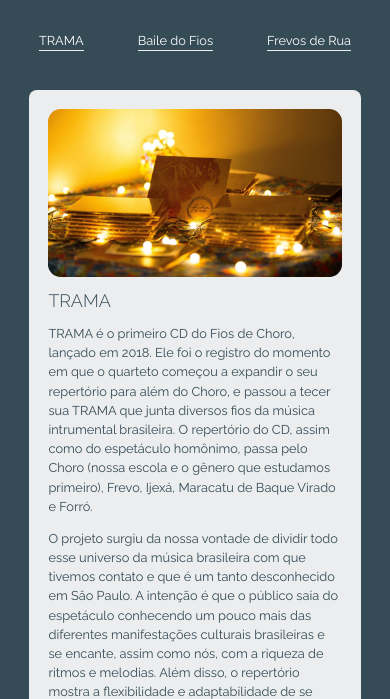
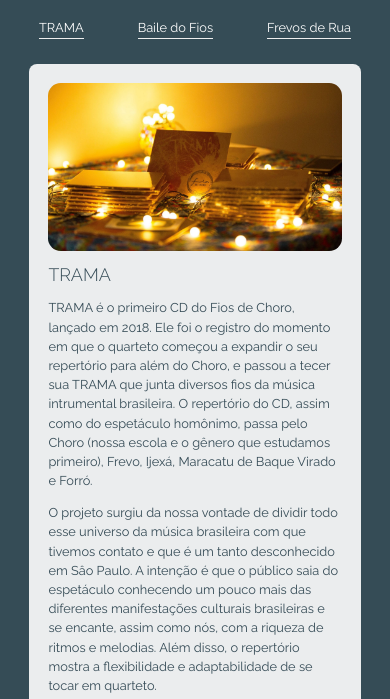
Before and after one commit to allangpio/fiosdechoro_site, a plain HTML site: page projetos.html in a window 390 px wide. Shown: the part 108-807 px from the top of the page. Drawn offline with Linux system fonts and the light colour scheme.

Commit message:
fixing some bugs

```diff
--- a/projetos.html
+++ b/projetos.html
@@ -71,7 +71,7 @@
               escola e o gênero que estudamos primeiro), Frevo, Ijexá, Maracatu
               de Baque Virado e Forró.
             </p>
-            <p class="u-margin-bottom-md">
+            <p>
               O projeto surgiu da nossa vontade de dividir todo esse universo da
               música brasileira com que tivemos contato e que é um tanto
               desconhecido em Sâo Paulo. A intenção é que o público saia do
@@ -133,7 +133,7 @@
               lado de músicos como Cosme Vieira, Mestre Luiz Paixão, Cláudio
               Rabeca, Filpo Ribeiro, João Poleto, entre outros.
             </p>
-            <p class="u-margin-bottom-md">
+            <p>
               Lançou recentemente nas plataformas digitais o seu primeiro EP,
               intitulado de Baile dos Fios, com as músicas “Bambo do Bambu” de
               Donga e Patrício Teixeira, “Trombone de Prata” de Capiba e “Duda
@@ -186,7 +186,7 @@
               montar um repertório apenas com músicas desse gênero foi
               desafiador, porém muito prazeroso.
             </p>
-            <p class="u-margin-bottom-md">
+            <p>
               Para esse projeto, escolhemos músicas que nos tocaram e
               composições autorais, muito inspiradas pelas vivências que tivemos
               por lá. A intenção é justamente trasmitir essa experiência para o
--- a/sass/base/_base.scss
+++ b/sass/base/_base.scss
@@ -9,6 +9,10 @@
 html {
   // defines what 1rem is
   font-size: 100%;
+
+  @media only screen and (max-width: 62.5em) and (orientation: landscape) {
+    font-size: 75%;
+  }
 
   @include respond(phone) {
     font-size: 80%;
@@ -22,6 +26,3 @@ html {
 body {
   box-sizing: border-box;
 }
-
-@include respond(phone) {
-}
--- a/sass/components/_card.scss
+++ b/sass/components/_card.scss
@@ -57,7 +57,9 @@
 
 .info-card {
   height: 23rem;
-  width: 19rem;
+  min-width: 17rem;
+  max-width: 19rem;
+
   background-color: rgba(#eee, 0.85);
 
   border-radius: 8px;
--- a/sass/layout/_grid.scss
+++ b/sass/layout/_grid.scss
@@ -16,3 +16,12 @@
     color: #aaa;
   }
 }
+
+.projects-main {
+  .grid {
+    @include respond(tab-land) {
+      grid-template-columns: repeat(2, minmax(10rem, 1fr)) !important;
+      grid-gap: 1rem 0.5rem !important;
+    }
+  }
+}
--- a/sass/layout/_header.scss
+++ b/sass/layout/_header.scss
@@ -62,8 +62,7 @@
           background-color 0.1s;
       }
 
-      &__link a:hover::before,
-      &__link a:active::before {
+      &__link a:hover::before {
         transform: scaleX(1);
         height: 100%;
       }
--- a/sass/pages/_music.scss
+++ b/sass/pages/_music.scss
@@ -5,8 +5,8 @@
   background-position: top;
   background-size: cover;
 
-  @include respond(phone) {
-    padding-top: 11rem;
+  @include respond(tab-port) {
+    padding-top: 10rem;
   }
 
   .link:link,
--- a/sass/pages/_projects.scss
+++ b/sass/pages/_projects.scss
@@ -5,8 +5,8 @@
   background-position: top;
   background-size: cover;
 
-  @include respond(phone) {
-    padding-top: 11rem;
+  @include respond(tab-port) {
+    padding-top: 10rem;
   }
 
   .grid {
@@ -35,7 +35,7 @@
   display: flex;
   justify-content: space-between;
   width: 80vw;
-  margin: 0 auto 3rem auto;
+  margin: 0 auto 2rem auto;
 
   .nav-items {
     cursor: pointer;
@@ -57,6 +57,7 @@
   .file {
     display: inline-block;
     padding: 0.5rem 1rem;
+    margin-top: 0.5rem;
     background-color: $color-blue;
     @include respond(phone) {
       margin-top: 0.5rem;
```
Also changed, not shown: sass/main.css, 1 other file.
